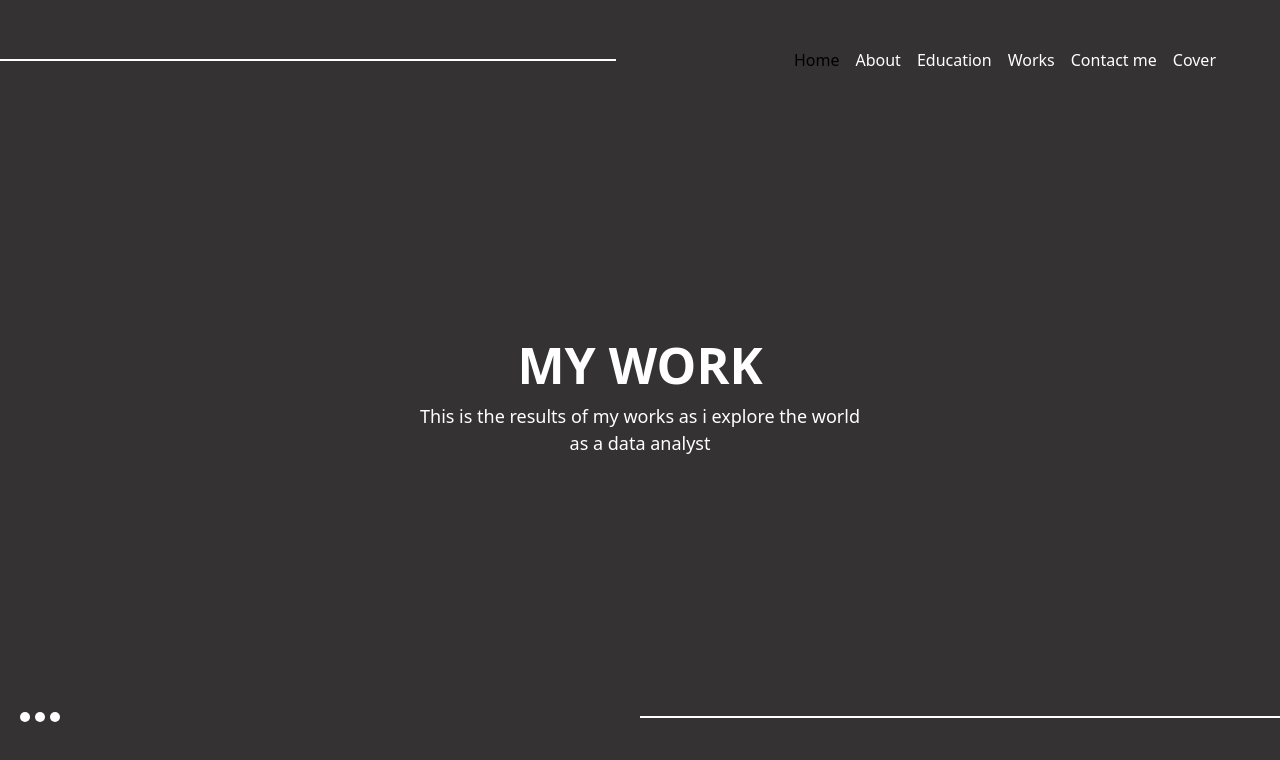
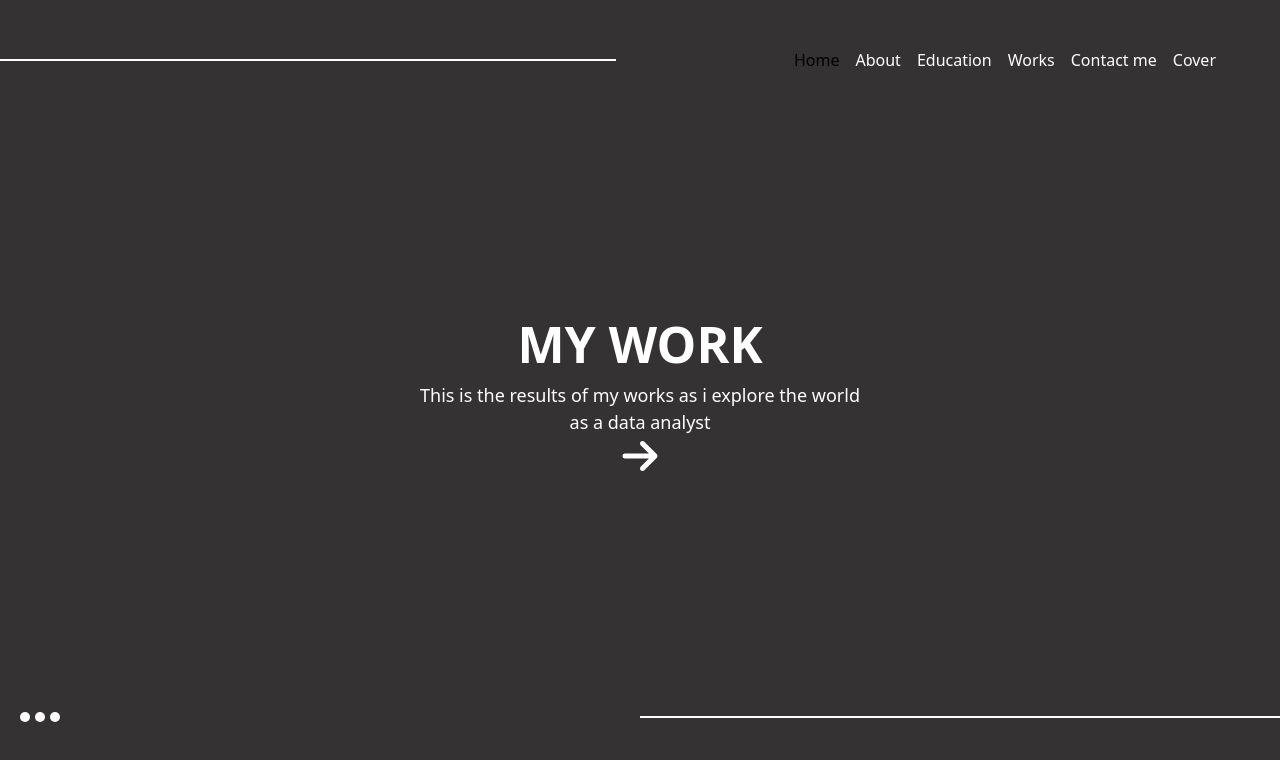
Before and after one commit to Uwakmfon-Ekong/idees-portfolio, a website: page work.html in a window 1280 px wide. Drawn offline with nearby package versions, Linux system fonts and the light colour scheme.

Commit message:
update changes

```diff
--- a/work.html
+++ b/work.html
@@ -43,6 +43,14 @@
           This is the results of my works as i explore the world <br />
           as a data analyst
         </p>
+         <p>
+            <a href="contact.html"
+              ><i
+                class="fa-solid fa-arrow-right"
+                style="font-size: 40px; color: white"
+              ></i
+            ></a>
+          </p>
       </div>
 
       <div class="footer">
```
